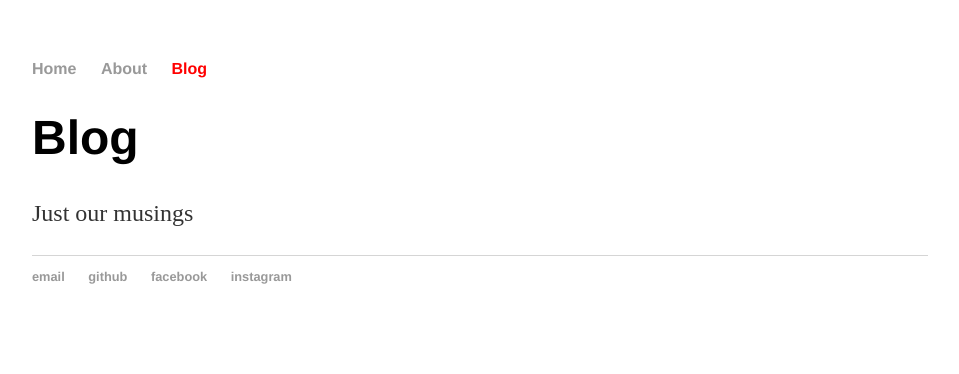
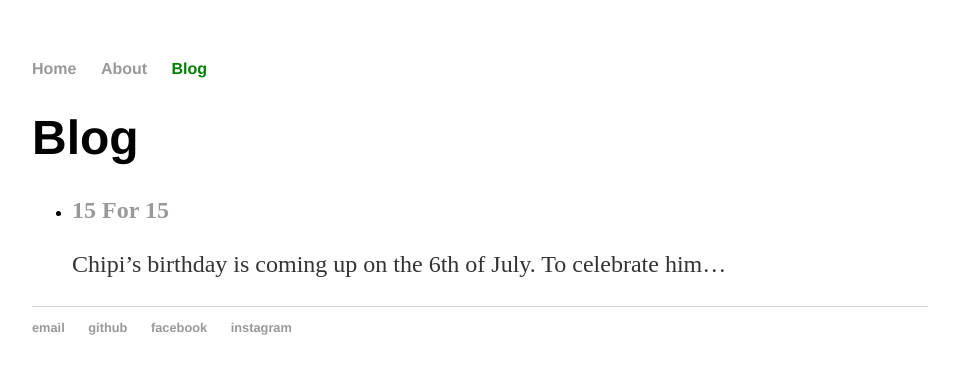
Before and after one commit to rromanillos/rromanillos.github.io, a Jekyll site: the page built from blog.html, in a window 1280 px wide. Shown: the top 374 px of the page, without its empty margins (160-1119 px from the left). Built offline with Jekyll 4.4.1, drawn with Linux system fonts in a browser that asks for light colours.

Commit message:
Further structure

```diff
--- /dev/null
+++ b/_data/navigation.yml
@@ -0,0 +1,6 @@
+- name: Home
+  link: /
+- name: About
+  link: /about.html
+- name: Blog
+  link: /blog.html
--- a/_includes/navigation.html
+++ b/_includes/navigation.html
@@ -1,7 +1,7 @@
 			<nav>
 	    		<ul>
-	        		<li><a href="/"{% if page.url == "/" %}style="color: red;"{% endif %}>Home</a></li>
-		        	<li><a href="/about"{% if page.url == "/about.html" %}style="color: red;"{% endif %}>About</a></li>
-	        		<li><a href="/blog"{% if page.url == "/blog.html" %}style="color: red;"{% endif %}>Blog</a></li>
+	    		{% for item in site.data.navigation %}
+	        		<li><a href="{{item.link}}" {% if page.url == item.link %} class="current" {% endif %}> {{ item.name }} </a></li>
+       			{% endfor %}
 	    		</ul>
 			</nav>
--- a/_layouts/default.html
+++ b/_layouts/default.html
@@ -4,7 +4,7 @@
 			<meta charset="utf-8">
 			<title>{{ page.title }}</title>
 			<!-- link to main stylesheet -->
-			<link rel="stylesheet" type="text/css" href="/css/main.css">
+			<link rel="stylesheet" href="/assets/css/styles.css">
 		</head>
 		<body>
 		    {% include navigation.html %}
--- /dev/null
+++ b/_posts/2020-06-24-15-for-15.md
@@ -0,0 +1,5 @@
+---
+layout: post
+author: ricardo
+---
+Chipi's birthday is coming up on the 6th of July. To celebrate him...
--- /dev/null
+++ b/_sass/main.scss
@@ -0,0 +1,3 @@
+.current {
+  color: green;
+}
--- a/css/main.css
+++ b/assets/css/styles.scss
@@ -1,3 +1,7 @@
+---
+---
+@import "main";
+
 body {
     margin: 60px auto;
     width: 70%;
--- /dev/null
+++ b/blog.html
@@ -0,0 +1,15 @@
+---
+layout: default
+title: Blog | La Vida Buena Acres
+---
+
+<h1>Blog</h1>
+
+<ul>
+  {% for post in site.posts %}
+    <li>
+      <h2><a href="{{ post.url }}">{{ post.title }}</a></h2>
+      {{ post.excerpt }}
+    </li>
+  {% endfor %}
+</ul>
--- a/blog.md
+++ /dev/null
@@ -1,8 +0,0 @@
----
-layout: default
-title: Blog | La Vida Buena Acres
----
-
-# Blog
-
-Just our musings
```
Also changed, not shown: _layouts/post.html (added, +7 -0 lines), 3 other files.
